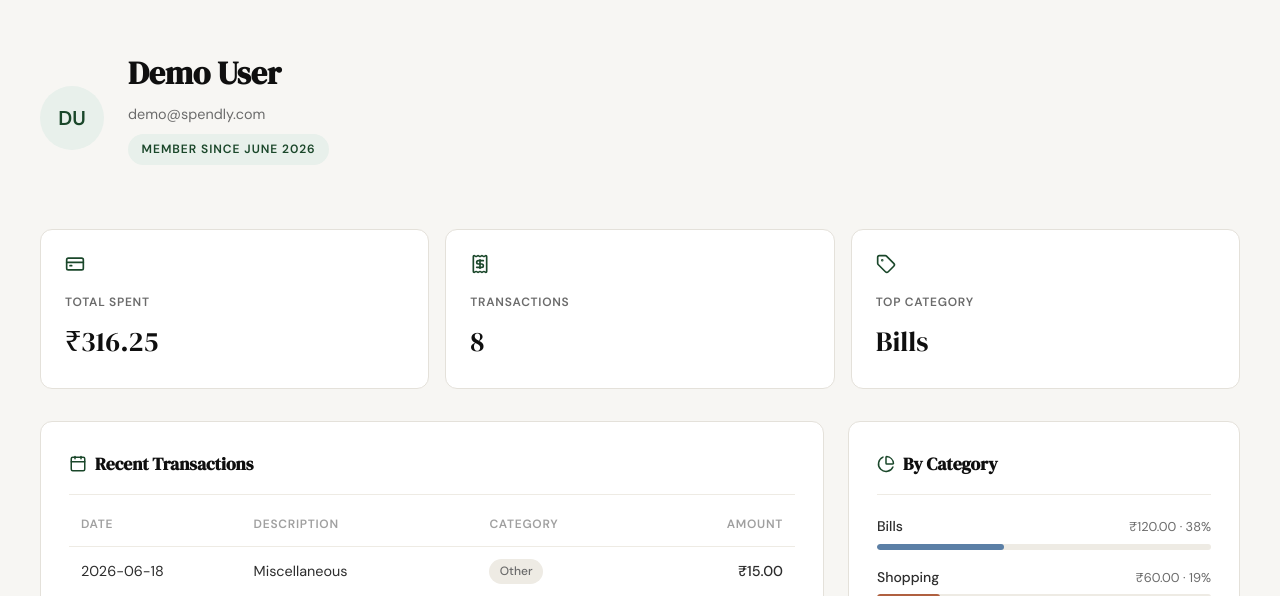
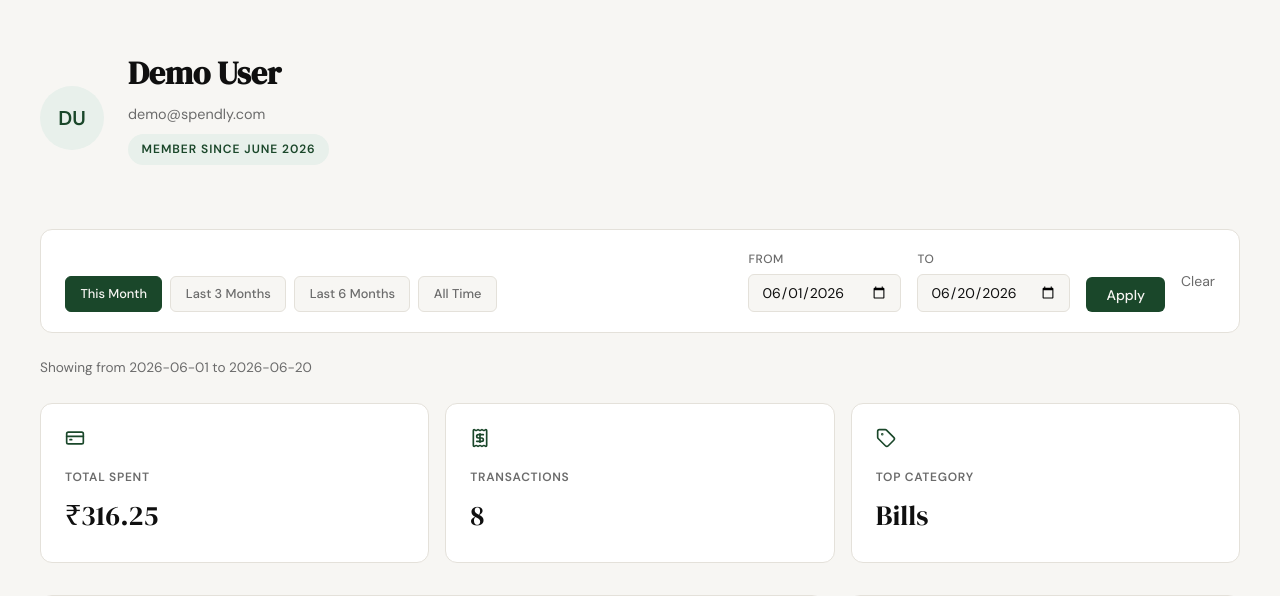
Before and after one commit to Faizan7891/Spendly, a Flask app: page /profile?date_from=2026-06-01&date_to=2026-06-20 in a window 1280 px wide. Shown: the part 61-657 px from the top of the page. Run offline with Flask 3, Linux system fonts and the light colour scheme; a user stored in the database is signed in; data comes from the database, SQL or seed files in the repository.

Commit message:
add date filter

```diff
--- a/app.py
+++ b/app.py
@@ -1,5 +1,7 @@
 import sqlite3
-from flask import Flask, render_template, request, session, redirect, url_for
+import calendar
+from datetime import date, datetime
+from flask import Flask, render_template, request, session, redirect, url_for, flash
 from werkzeug.security import generate_password_hash, check_password_hash
 from database.db import get_db, init_db, seed_db
 from database.queries import (
@@ -13,6 +15,30 @@ from database.queries import (
 def rupees(value):
     """Format a numeric amount as Indian Rupees, e.g. 346.24 -> '₹346.24'."""
     return f"₹{value:,.2f}"
+
+
+def _valid_date(value):
+    """Return value if it is a well-formed YYYY-MM-DD date, else None.
+
+    A malformed bound is ignored (treated as not supplied) rather than raising.
+    """
+    if not value:
+        return None
+    try:
+        datetime.strptime(value, "%Y-%m-%d")
+        return value
+    except ValueError:
+        return None
+
+
+def _months_ago(d, months):
+    """Return the date `months` calendar months before `d`, clamping the day."""
+    month_index = d.month - 1 - months
+    year = d.year + month_index // 12
+    month = month_index % 12 + 1
+    day = min(d.day, calendar.monthrange(year, month)[1])
+    return date(year, month, day)
+
 
 app = Flask(__name__)
 app.secret_key = "spendly-dev-secret"  # replace with env var before production
@@ -124,7 +150,17 @@ def profile():
         session.clear()
         return redirect(url_for("login", next="/profile"))
 
-    raw_stats = get_summary_stats(user_id)
+    date_from = _valid_date(request.args.get("date_from", "").strip())
+    date_to = _valid_date(request.args.get("date_to", "").strip())
+
+    # Both bounds are valid YYYY-MM-DD strings here, so lexicographic order
+    # matches chronological order. An inverted range is a user mistake: clear
+    # both bounds and tell them, rather than silently showing an empty page.
+    if date_from and date_to and date_from > date_to:
+        flash("Start date must be before end date.")
+        date_from = date_to = None
+
+    raw_stats = get_summary_stats(user_id, date_from=date_from, date_to=date_to)
     stats = {
         "total_spent": rupees(raw_stats["total_spent"]),
         "transaction_count": raw_stats["transaction_count"],
@@ -133,16 +169,44 @@ def profile():
 
     transactions = [
         {**tx, "amount": rupees(tx["amount"])}
-        for tx in get_recent_transactions(user_id)
+        for tx in get_recent_transactions(user_id, date_from=date_from, date_to=date_to)
     ]
 
     categories = [
         {"name": cat["name"], "amount": rupees(cat["amount"]), "percent": cat["pct"]}
-        for cat in get_category_breakdown(user_id)
+        for cat in get_category_breakdown(user_id, date_from=date_from, date_to=date_to)
     ]
 
+    # Quick-select preset boundaries (computed here, never in the template).
+    today = date.today()
+    presets = {
+        "today": today.isoformat(),
+        "this_month": today.replace(day=1).isoformat(),
+        "last_3m": _months_ago(today, 3).isoformat(),
+        "last_6m": _months_ago(today, 6).isoformat(),
+    }
+
+    if not date_from and not date_to:
+        active_preset = "all"
+    elif date_to == presets["today"] and date_from == presets["this_month"]:
+        active_preset = "this_month"
+    elif date_to == presets["today"] and date_from == presets["last_3m"]:
+        active_preset = "last_3m"
+    elif date_to == presets["today"] and date_from == presets["last_6m"]:
+        active_preset = "last_6m"
+    else:
+        active_preset = "custom"
+
+    active_range = {
+        "date_from": date_from or "",
+        "date_to": date_to or "",
+        "active": bool(date_from or date_to),
+        "preset": active_preset,
+    }
+
     return render_template("profile.html", user=user, stats=stats,
-                           transactions=transactions, categories=categories)
+                           transactions=transactions, categories=categories,
+                           active_range=active_range, presets=presets)
 
 
 @app.route("/expenses/add")
--- /dev/null
+++ b/static/css/profile.css
@@ -0,0 +1,123 @@
+/* ------------------------------------------------------------------ */
+/* Profile page — date filter                                          */
+/* ------------------------------------------------------------------ */
+
+.filter-bar {
+    display: flex;
+    flex-wrap: wrap;
+    align-items: flex-end;
+    justify-content: space-between;
+    gap: 1rem;
+    background: var(--paper-card);
+    border: 1px solid var(--border);
+    border-radius: var(--radius-md);
+    padding: 1.25rem 1.5rem;
+    margin-bottom: 1.5rem;
+}
+
+/* Quick-select presets */
+
+.filter-presets {
+    display: flex;
+    flex-wrap: wrap;
+    gap: 0.5rem;
+}
+
+.preset-btn {
+    font-size: 0.8rem;
+    font-weight: 500;
+    color: var(--ink-muted);
+    background: var(--paper);
+    border: 1px solid var(--border);
+    border-radius: var(--radius-sm);
+    padding: 0.45rem 0.9rem;
+    transition: color 0.2s, background 0.2s, border-color 0.2s;
+}
+
+.preset-btn:hover {
+    color: var(--ink);
+    border-color: var(--ink-faint);
+}
+
+.preset-btn--active {
+    color: var(--paper);
+    background: var(--accent);
+    border-color: var(--accent);
+}
+
+/* Custom range sub-form */
+
+.filter-custom {
+    display: flex;
+    align-items: flex-end;
+    flex-wrap: wrap;
+    gap: 1rem;
+}
+
+.filter-field {
+    display: flex;
+    flex-direction: column;
+    gap: 0.35rem;
+}
+
+.filter-field label {
+    font-size: 0.75rem;
+    font-weight: 500;
+    text-transform: uppercase;
+    letter-spacing: 0.04em;
+    color: var(--ink-muted);
+}
+
+.filter-field input {
+    font-family: var(--font-body);
+    font-size: 0.875rem;
+    color: var(--ink);
+    background: var(--paper);
+    border: 1px solid var(--border);
+    border-radius: var(--radius-sm);
+    padding: 0.5rem 0.75rem;
+}
+
+.filter-field input:focus {
+    outline: none;
+    border-color: var(--accent);
+}
+
+.filter-apply {
+    font-family: var(--font-body);
+    font-size: 0.875rem;
+    font-weight: 500;
+    color: var(--paper);
+    background: var(--accent);
+    border: none;
+    border-radius: var(--radius-sm);
+    padding: 0.55rem 1.25rem;
+    cursor: pointer;
+    transition: background 0.2s;
+}
+
+.filter-apply:hover { background: var(--ink); }
+
+.filter-clear {
+    font-size: 0.875rem;
+    color: var(--ink-muted);
+    align-self: center;
+    transition: color 0.2s;
+}
+
+.filter-clear:hover { color: var(--ink); }
+
+.filter-summary {
+    font-size: 0.85rem;
+    color: var(--ink-muted);
+    margin-bottom: 1.5rem;
+}
+
+/* Shared empty-state for transaction + category sections */
+
+.empty-state {
+    font-size: 0.9rem;
+    color: var(--ink-muted);
+    text-align: center;
+    padding: 2rem 0;
+}
--- a/static/css/style.css
+++ b/static/css/style.css
@@ -829,6 +829,23 @@ a { color: inherit; text-decoration: none; }
 .cat-bar--shopping      { background: #b06040; }
 .cat-bar--other         { background: var(--ink-faint); }
 
+/* Flash messages */
+
+.flash-container {
+    max-width: var(--max-width);
+    margin: 1.5rem auto 0;
+    padding: 0 2rem;
+}
+
+.flash {
+    background: var(--danger-light);
+    color: var(--danger);
+    border: 1px solid var(--danger);
+    border-radius: var(--radius-sm);
+    padding: 0.75rem 1rem;
+    font-size: 0.875rem;
+}
+
 /* Profile responsive */
 
 @media (max-width: 768px) {
--- a/templates/base.html
+++ b/templates/base.html
@@ -32,6 +32,15 @@
     </nav>
 
     <main class="main-content">
+        {% with messages = get_flashed_messages() %}
+        {% if messages %}
+        <div class="flash-container">
+            {% for message in messages %}
+            <p class="flash">{{ message }}</p>
+            {% endfor %}
+        </div>
+        {% endif %}
+        {% endwith %}
         {% block content %}{% endblock %}
     </main>
 
--- a/templates/profile.html
+++ b/templates/profile.html
@@ -1,6 +1,10 @@
 {% extends "base.html" %}
 
 {% block title %}Profile — Spendly{% endblock %}
+
+{% block head %}
+<link rel="stylesheet" href="{{ url_for('static', filename='css/profile.css') }}">
+{% endblock %}
 
 {% block content %}
 <div class="prof-page">
@@ -15,6 +19,42 @@
                 <span class="hero-badge">Member since {{ user.member_since }}</span>
             </div>
         </div>
+
+        <!-- Date filter -->
+        <div class="filter-bar">
+            <div class="filter-presets">
+                <a href="{{ url_for('profile', date_from=presets.this_month, date_to=presets.today) }}"
+                   class="preset-btn{% if active_range.preset == 'this_month' %} preset-btn--active{% endif %}">This Month</a>
+                <a href="{{ url_for('profile', date_from=presets.last_3m, date_to=presets.today) }}"
+                   class="preset-btn{% if active_range.preset == 'last_3m' %} preset-btn--active{% endif %}">Last 3 Months</a>
+                <a href="{{ url_for('profile', date_from=presets.last_6m, date_to=presets.today) }}"
+                   class="preset-btn{% if active_range.preset == 'last_6m' %} preset-btn--active{% endif %}">Last 6 Months</a>
+                <a href="{{ url_for('profile') }}"
+                   class="preset-btn{% if active_range.preset == 'all' %} preset-btn--active{% endif %}">All Time</a>
+            </div>
+            <form class="filter-custom" method="GET" action="{{ url_for('profile') }}">
+                <div class="filter-field">
+                    <label for="filter-from">From</label>
+                    <input type="date" id="filter-from" name="date_from" value="{{ active_range.date_from }}">
+                </div>
+                <div class="filter-field">
+                    <label for="filter-to">To</label>
+                    <input type="date" id="filter-to" name="date_to" value="{{ active_range.date_to }}">
+                </div>
+                <button type="submit" class="filter-apply">Apply</button>
+                {% if active_range.active %}
+                <a href="{{ url_for('profile') }}" class="filter-clear">Clear</a>
+                {% endif %}
+            </form>
+        </div>
+
+        {% if active_range.active %}
+        <p class="filter-summary">
+            Showing
+            {% if active_range.date_from %}from {{ active_range.date_from }}{% endif %}
+            {% if active_range.date_to %}to {{ active_range.date_to }}{% endif %}
+        </p>
+        {% endif %}
 
         <!-- Summary stats -->
         <div class="prof-stats">
@@ -50,6 +90,7 @@
                     <i data-lucide="calendar"></i>
                     Recent Transactions
                 </h2>
+                {% if transactions %}
                 <table class="tx-table">
                     <thead>
                         <tr>
@@ -74,6 +115,9 @@
                         {% endfor %}
                     </tbody>
                 </table>
+                {% else %}
+                <p class="empty-state">No transactions found for this period.</p>
+                {% endif %}
             </div>
 
             <!-- Category breakdown -->
@@ -82,6 +126,7 @@
                     <i data-lucide="pie-chart"></i>
                     By Category
                 </h2>
+                {% if categories %}
                 {% for cat in categories %}
                 <div class="cat-row">
                     <div class="cat-row-header">
@@ -93,6 +138,9 @@
                     </div>
                 </div>
                 {% endfor %}
+                {% else %}
+                <p class="empty-state">No spending data for this period.</p>
+                {% endif %}
             </div>
 
         </div>
```
Also changed, not shown: database/queries.py (+46 -15 lines), tests/conftest.py (added, +64 -0 lines), tests/test_06_date_filter.py (added, +256 -0 lines), .claude/specs/06-date-filter.md (added).
